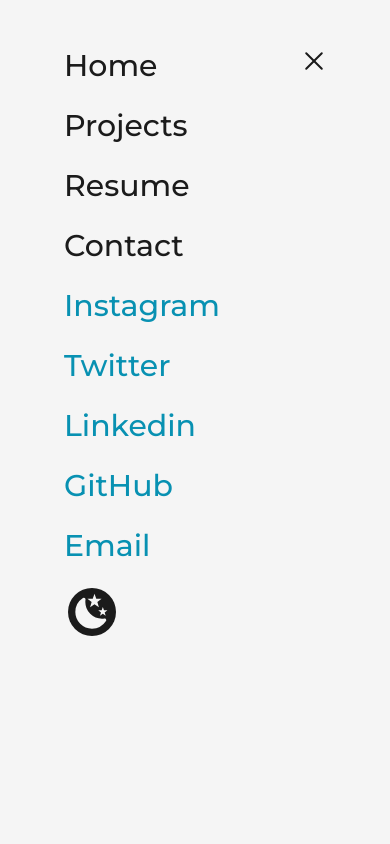
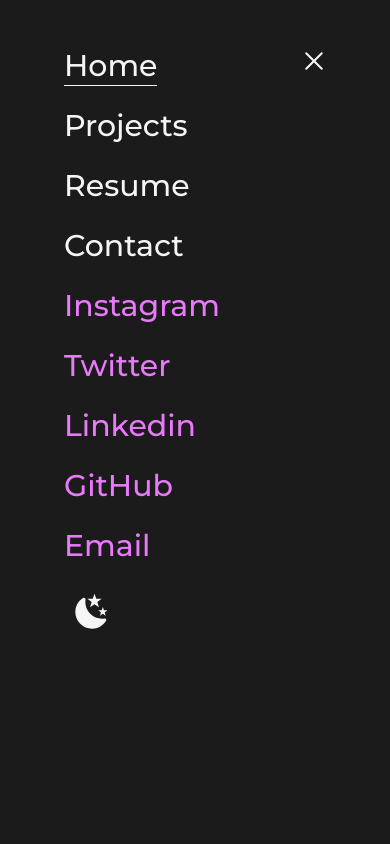
Before and after one commit to shriyanyamali/portfolio-v2, a Next.js app: page / in a window 390 px wide. Both pictures are taken after a click on the button 314 px from the left and 49 px from the top of the page. Shown: the top 844 px of the page. Built offline with nearby package versions, Linux system fonts and the light colour scheme.

Commit message:
changed color of mobile menu to be opposite of theme

```diff
--- a/src/components/NavBar.js
+++ b/src/components/NavBar.js
@@ -26,10 +26,10 @@ const outerContainerVariants = {
   },
   exit: {
     y: "-120%",
-    opacity: 0,
+    opacity: 1,
     transition: {
       delay: 0.2,
-      duration: 0.6,
+      duration: 0.5,
       ease: "easeIn",
     },
   },
@@ -142,18 +142,24 @@ const NavBar = () => {
         onClick={handleClick}
       >
         <span
-          className={`bg-dark dark:bg-light block duration-300 ease-out h-0.5 w-6 rounded-sm mt-6 ${
-            isOpen ? "rotate-45 translate-y-1" : "-translate-y-0.5"
+          className={`block h-0.5 w-6 rounded-sm mt-6 transition-transform duration-300 ease-out ${
+            isOpen
+              ? "bg-light dark:bg-dark rotate-45 translate-y-1"
+              : "delay-500 bg-dark dark:bg-light -translate-y-0.5"
           }`}
         ></span>
         <span
-          className={`bg-dark dark:bg-light block duration-300 ease-out h-0.5 w-6 rounded-sm  my-0.5 ${
-            isOpen ? "opacity-0" : "opacity-100"
-          } `}
+          className={`block h-0.5 w-6 rounded-sm my-0.5 transition-opacity duration-300 ${
+            isOpen
+              ? "bg-light dark:bg-dark opacity-0"
+              : "delay-500 bg-dark dark:bg-light opacity-100"
+          }`}
         ></span>
         <span
-          className={`bg-dark dark:bg-light block duration-300 ease-out h-0.5 w-6 rounded-sm  ${
-            isOpen ? "-rotate-45 -translate-y-1" : "translate-y-0.5"
+          className={`block h-0.5 w-6 rounded-sm transition-transform duration-300 ease-out ${
+            isOpen
+              ? "bg-light dark:bg-dark -rotate-45 -translate-y-1"
+              : "delay-500 bg-dark dark:bg-light translate-y-0.5"
           }`}
         ></span>
       </button>
@@ -227,7 +233,7 @@ const NavBar = () => {
             animate="show"
             exit="exit"
             className="w-full h-screen flex-col justify-between z-30 items-center fixed top-0 left-0
-            bg-light dark:bg-dark backdrop-blur-md p-16 !pt-10"
+            bg-dark dark:bg-light p-16 !pt-10"
           >
             <motion.nav
               variants={textContainerVariants}
@@ -240,7 +246,7 @@ const NavBar = () => {
                 <CustomMobileLink
                   href="/"
                   title="Home"
-                  className=""
+                  className="!text-light dark:!text-dark"
                   toggle={handleClick}
                 />
               </motion.div>
@@ -248,7 +254,7 @@ const NavBar = () => {
                 <CustomMobileLink
                   href="/projects"
                   title="Projects"
-                  className=""
+                  className="!text-light dark:!text-dark"
                   toggle={handleClick}
                 />
               </motion.div>
@@ -256,7 +262,7 @@ const NavBar = () => {
                 <CustomMobileLink
                   href="/resume"
                   title="Resume"
-                  className=""
+                  className="!text-light dark:!text-dark"
                   toggle={handleClick}
                 />
               </motion.div>
@@ -264,7 +270,7 @@ const NavBar = () => {
                 <CustomMobileLink
                   href="/contact"
                   title="Contact"
-                  className=""
+                  className="!text-light dark:!text-dark"
                   toggle={handleClick}
                 />
               </motion.div>
@@ -273,7 +279,7 @@ const NavBar = () => {
                   href="https://www.instagram.com/_shriyanyamali/"
                   target="_blank"
                   title="Instagram"
-                  className="!text-cyan-600 dark:!text-fuchsia-400"
+                  className="!text-fuchsia-400 dark:!text-cyan-600"
                   toggle={handleClick}
                 />
               </motion.div>
@@ -282,7 +288,7 @@ const NavBar = () => {
                   href="https://x.com/Shriyan_Y"
                   target="_blank"
                   title="Twitter"
-                  className="!text-cyan-600 dark:!text-fuchsia-400"
+                  className="!text-fuchsia-400 dark:!text-cyan-600"
                   toggle={handleClick}
                 />
               </motion.div>
@@ -291,7 +297,7 @@ const NavBar = () => {
                   href="https://www.linkedin.com/in/shriyan-yamali/"
                   target="_blank"
                   title="Linkedin"
-                  className="!text-cyan-600 dark:!text-fuchsia-400"
+                  className="!text-fuchsia-400 dark:!text-cyan-600"
                   toggle={handleClick}
                 />
               </motion.div>
@@ -300,7 +306,7 @@ const NavBar = () => {
                   href="https://github.com/ShriyanYamali"
                   target="_blank"
                   title="GitHub"
-                  className="!text-cyan-600 dark:!text-fuchsia-400"
+                  className="!text-fuchsia-400 dark:!text-cyan-600"
                   toggle={handleClick}
                 />
               </motion.div>
@@ -309,7 +315,7 @@ const NavBar = () => {
                   href="mailto:yamalishriyan@gmail.com"
                   target="_blank"
                   title="Email"
-                  className="!text-cyan-600 dark:!text-fuchsia-400"
+                  className="!text-fuchsia-400 dark:!text-cyan-600"
                   toggle={handleClick}
                 />
               </motion.div>
```
